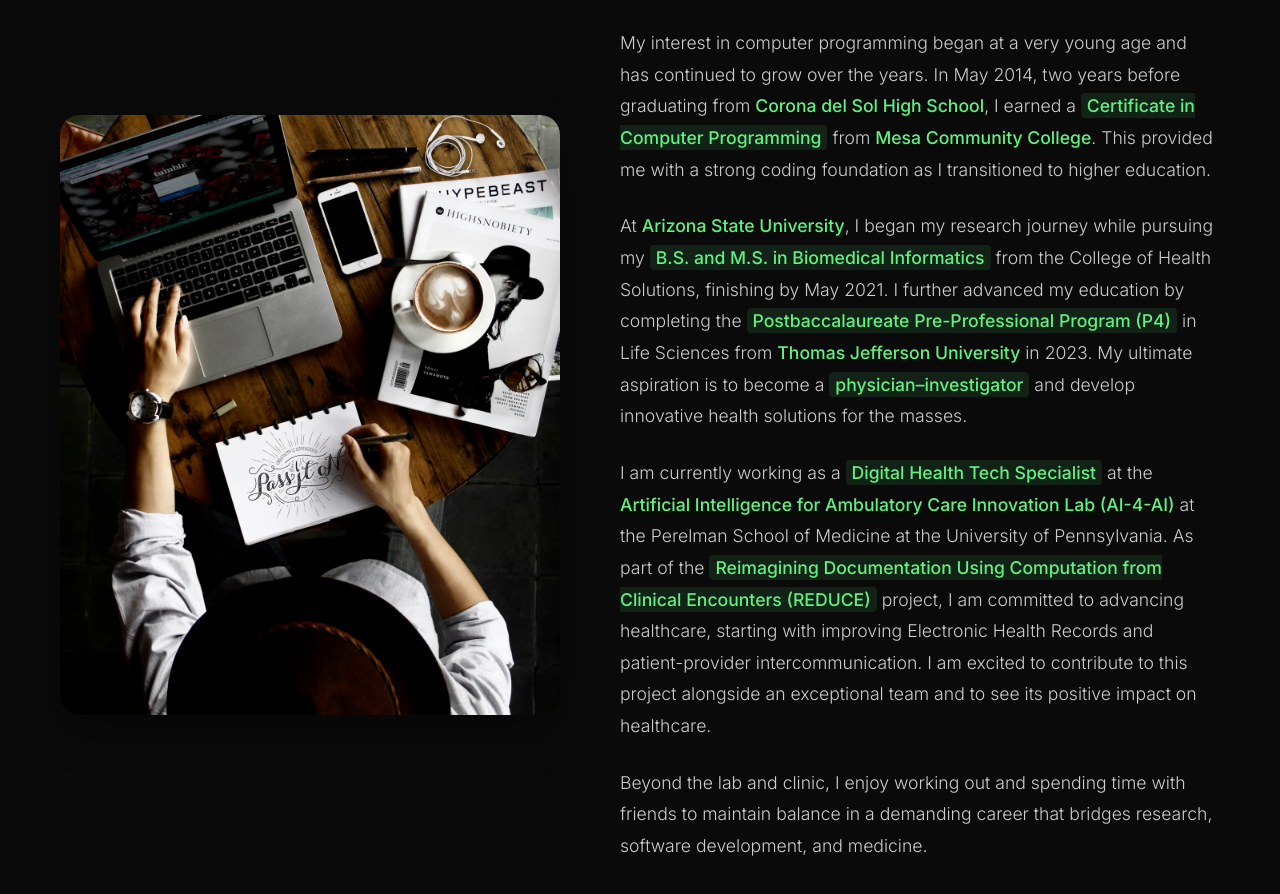
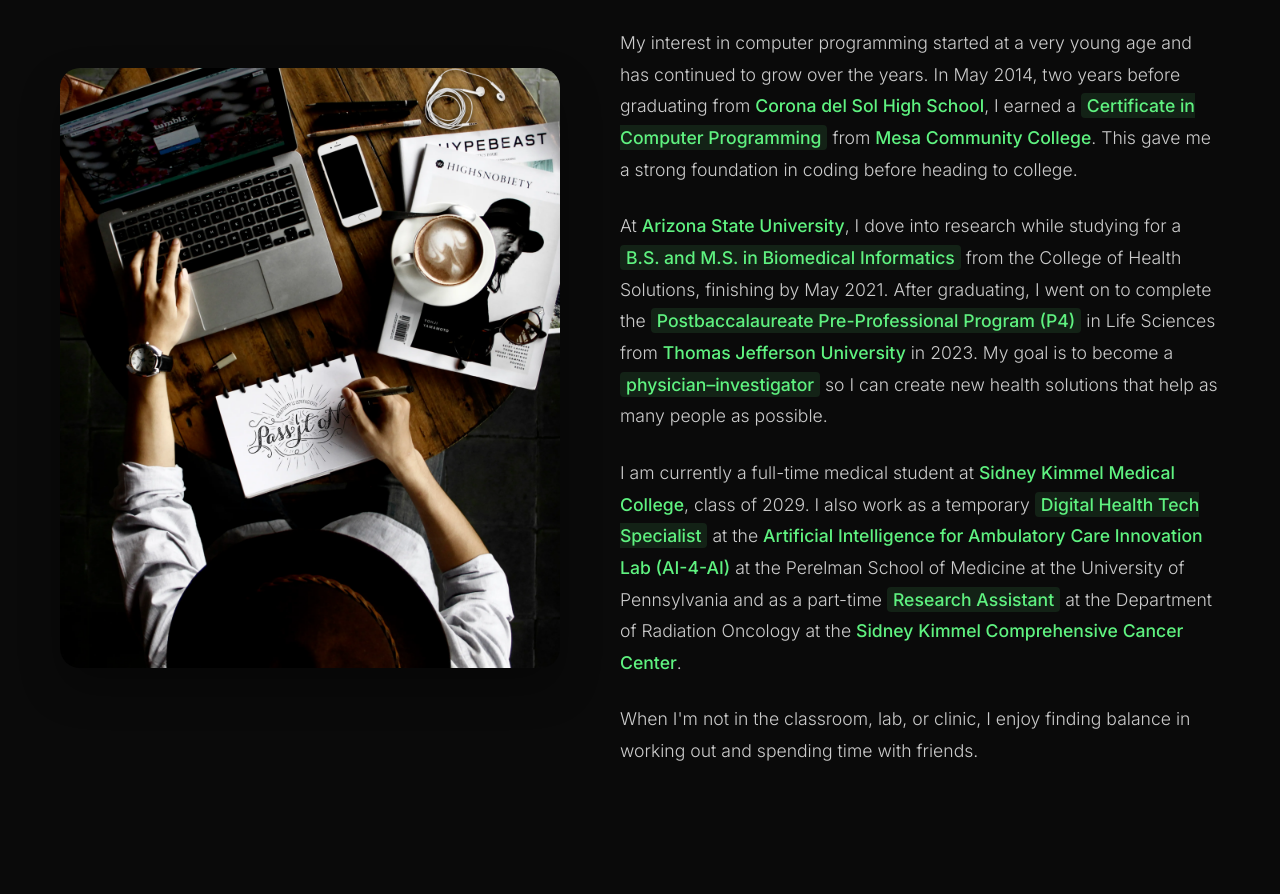
Before and after one commit to BasamAlasaly/basamalasaly.github.io, a plain HTML site: page about.html in a window 1280 px wide. Shown: the part 152-1046 px from the top of the page. After the commit the page ends 984 px from the top, so only its background shows below. Drawn offline with Linux system fonts and the light colour scheme.

Commit message:
Update: About Page
Updates the About Me page's content and tone.

```diff
--- a/about.html
+++ b/about.html
@@ -302,13 +302,14 @@ body {
   <div class="about-content">
     <h2>About Me</h2>
 
-    <p>My interest in computer programming began at a very young age and has continued to grow over the years. In May 2014, two years before graduating from <a href="https://www.tempeunion.org/coronadelsol" target="_blank">Corona del Sol High School</a>, I earned a <span class="highlight">Certificate in Computer Programming</span> from <a href="https://www.mesacc.edu/" target="_blank">Mesa Community College</a>. This provided me with a strong coding foundation as I transitioned to higher education.</p>
+    <p>My interest in computer programming started at a very young age and has continued to grow over the years. In May 2014, two years before graduating from <a href="https://www.tempeunion.org/coronadelsol" target="_blank">Corona del Sol High School</a>, I earned a <span class="highlight">Certificate in Computer Programming</span> from <a href="https://www.mesacc.edu/" target="_blank">Mesa Community College</a>. This gave me a strong foundation in coding before heading to college.</p>
 
-    <p>At <a href="https://chs.asu.edu/degree-programs/biomedical-informatics" target="_blank">Arizona State University</a>, I began my research journey while pursuing my <span class="highlight">B.S. and M.S. in Biomedical Informatics</span> from the College of Health Solutions, finishing by May 2021. I further advanced my education by completing the <span class="highlight">Postbaccalaureate Pre-Professional Program (P4)</span> in Life Sciences from <a href="https://www.jefferson.edu/academics/colleges-schools-institutes/life-sciences/degrees-programs/postbaccalaureate-pre-professional.html" target="_blank">Thomas Jefferson University</a> in 2023. My ultimate aspiration is to become a <span class="highlight">physician–investigator</span> and develop innovative health solutions for the masses.</p>
+    <p>At <a href="https://chs.asu.edu/degree-programs/biomedical-informatics" target="_blank">Arizona State University</a>, I dove into research while studying for a <span class="highlight">B.S. and M.S. in Biomedical Informatics</span> from the College of Health Solutions, finishing by May 2021. After graduating, I went on to complete the <span class="highlight">Postbaccalaureate Pre-Professional Program (P4)</span> in Life Sciences from <a href="https://www.jefferson.edu/academics/colleges-schools-institutes/life-sciences/degrees-programs/postbaccalaureate-pre-professional.html" target="_blank">Thomas Jefferson University</a> in 2023. My goal is to become a <span class="highlight">physician–investigator</span> so I can create new health solutions that help
+     as many people as possible.</p>
 
-    <p>I am currently working as a <span class="highlight">Digital Health Tech Specialist</span> at the <a href="https://www.med.upenn.edu/kbjohnsonlab/" target="_blank">Artificial Intelligence for Ambulatory Care Innovation Lab (AI-4-AI)</a> at the Perelman School of Medicine at the University of Pennsylvania. As part of the <span class="highlight">Reimagining Documentation Using Computation from Clinical Encounters (REDUCE)</span> project, I am committed to advancing healthcare, starting with improving Electronic Health Records and patient-provider intercommunication. I am excited to contribute to this project alongside an exceptional team and to see its positive impact on healthcare.</p>
+    <p>I am currently a full-time medical student at <a href="https://www.jefferson.edu/academics/colleges-schools-institutes/skmc.html" target="_blank">Sidney Kimmel Medical College</a>, class of 2029. I also work as a temporary <span class="highlight">Digital Health Tech Specialist</span> at the <a href="https://www.med.upenn.edu/kbjohnsonlab/" target="_blank">Artificial Intelligence for Ambulatory Care Innovation Lab (AI-4-AI)</a> at the Perelman School of Medicine at the University of Pennsylvania and as a part-time <span class="highlight">Research Assistant</span> at the Department of Radiation Oncology at the <a href="https://www.jefferson.edu/academics/colleges-schools-institutes/skmc/departments/radiation-oncology.html" target="_blank">Sidney Kimmel Comprehensive Cancer Center</a>.</p>
 
-    <p>Beyond the lab and clinic, I enjoy working out and spending time with friends to maintain balance in a demanding career that bridges research, software development, and medicine.</p>
+    <p>When I'm not in the classroom, lab, or clinic, I enjoy finding balance in working out and spending time with friends.</p>
   </div>
 </div>
 
```
